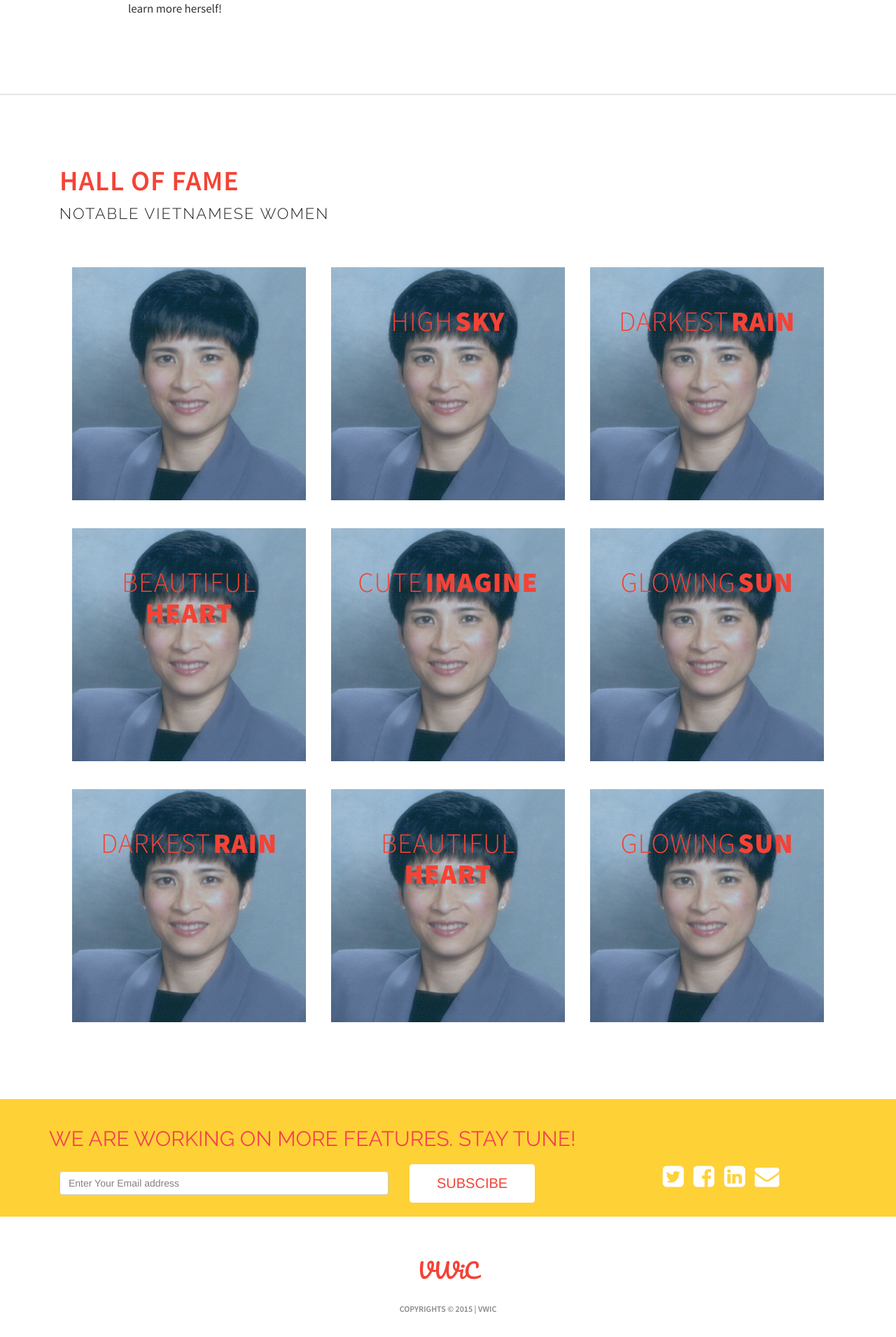
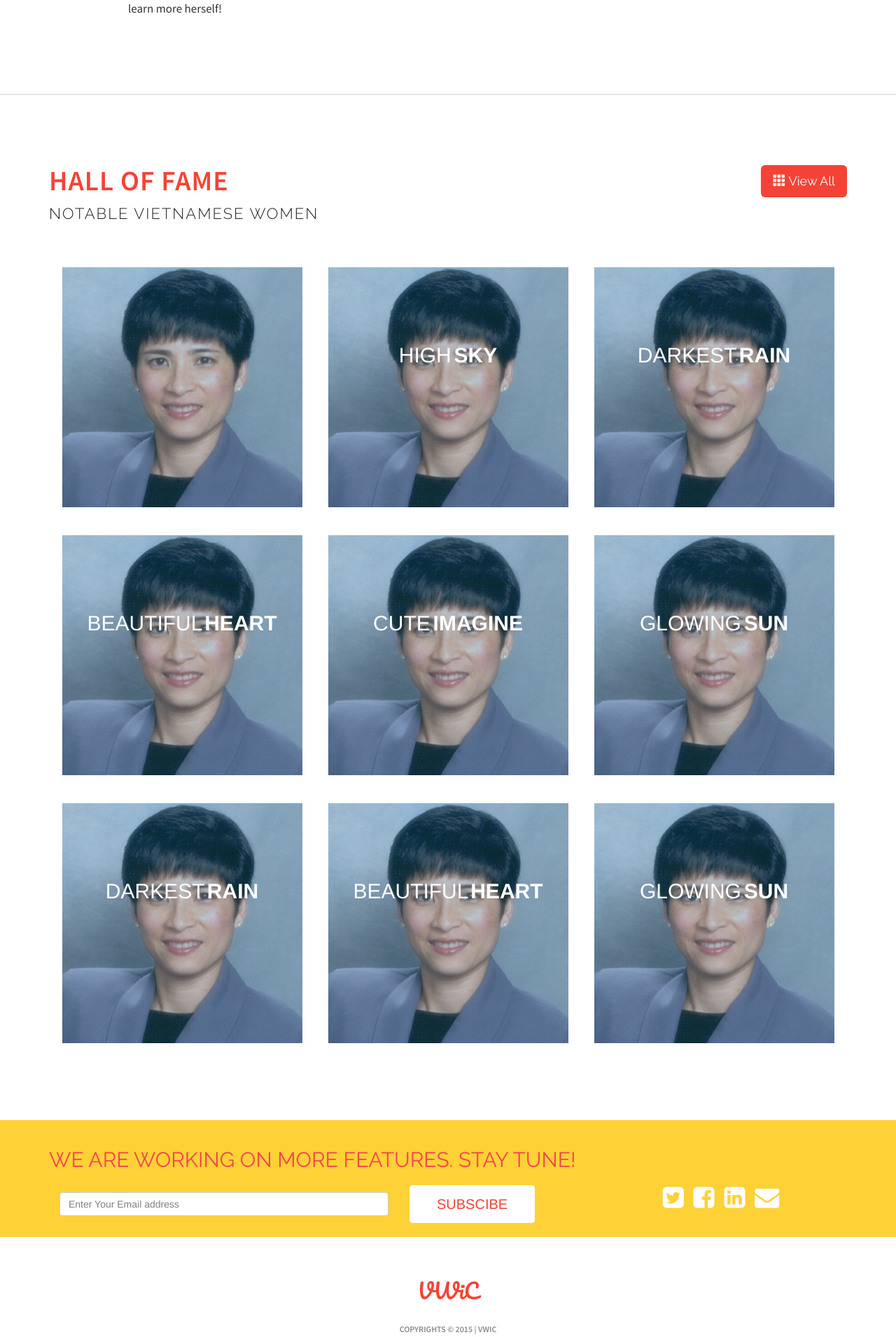
Before and after one commit to sophiango/VWiC-official, a Node server app: page / in a window 1280 px wide. Shown: the part 1547-3458 px from the top of the page at 70% size. Before the commit the page ends 3425 px from the top, so only its background shows below. Run offline with Node 20, Linux system fonts and the light colour scheme; some libraries are stand-ins or nearby versions.

Commit message:
added View All button on index.ejs

```diff
--- a/public/css/style.css
+++ b/public/css/style.css
@@ -416,6 +416,13 @@
     font-weight: 100;
 		letter-spacing: 1px;
 }
+
+.alldesc button {
+	color: #fff;
+	background-color: #F44336;
+	font-family: 'Raleway', sans-serif;
+}
+
 .desc
 {
 	 font-family: "Source Sans Pro",sans-serif;
--- a/views/index.ejs
+++ b/views/index.ejs
@@ -125,14 +125,21 @@
 <!-- HALL OF FAME -->
 <div class="stories" id="stories">
   <div class="container">
+    <div class="row alldesc">
+      <div class="col-md-6">
+        <h2>Hall Of Fame</h2>
+        <p class="all-td">Notable Vietnamese Women</p>
+      </div>
+      <div class="col-md-6">
+        <form action="/story">
+          <button type="button" class="btn btn-lg" style="float: right;">
+            <span class="glyphicon glyphicon-th" aria-hidden="true"></span> View All
+          </button>
+        </form>
+      </div>
+    </div>
+
     <div class="row">
-      <div class="col-md-12 col-sm-12 col-xs-12">
-        <div class="alldesc">
-          <div class="col-md-12 col-sm-12 col-xs-12 centertext">
-            <h2>Hall Of Fame</h2>
-            <p class="all-td">Notable Vietnamese Women</p>
-          </div>
-
           <!--STORIES GRID -->
           <div class="col-md-12 col-sm-12 col-xs-12">
             <div class="galleryimg" id="galleryimg">
@@ -230,11 +237,11 @@
             </div>
           </div>
           <!-- END STORIES GRID -->
-        </div>
+        </div> <!-- row-->
       </div>
     </div>
-  </div>
-</div>
+  <!-- </div>
+</div> -->
 <!-- END SECTION HALL OF FAME -->
 
 <!-- SUBSRCIBE -->
```
